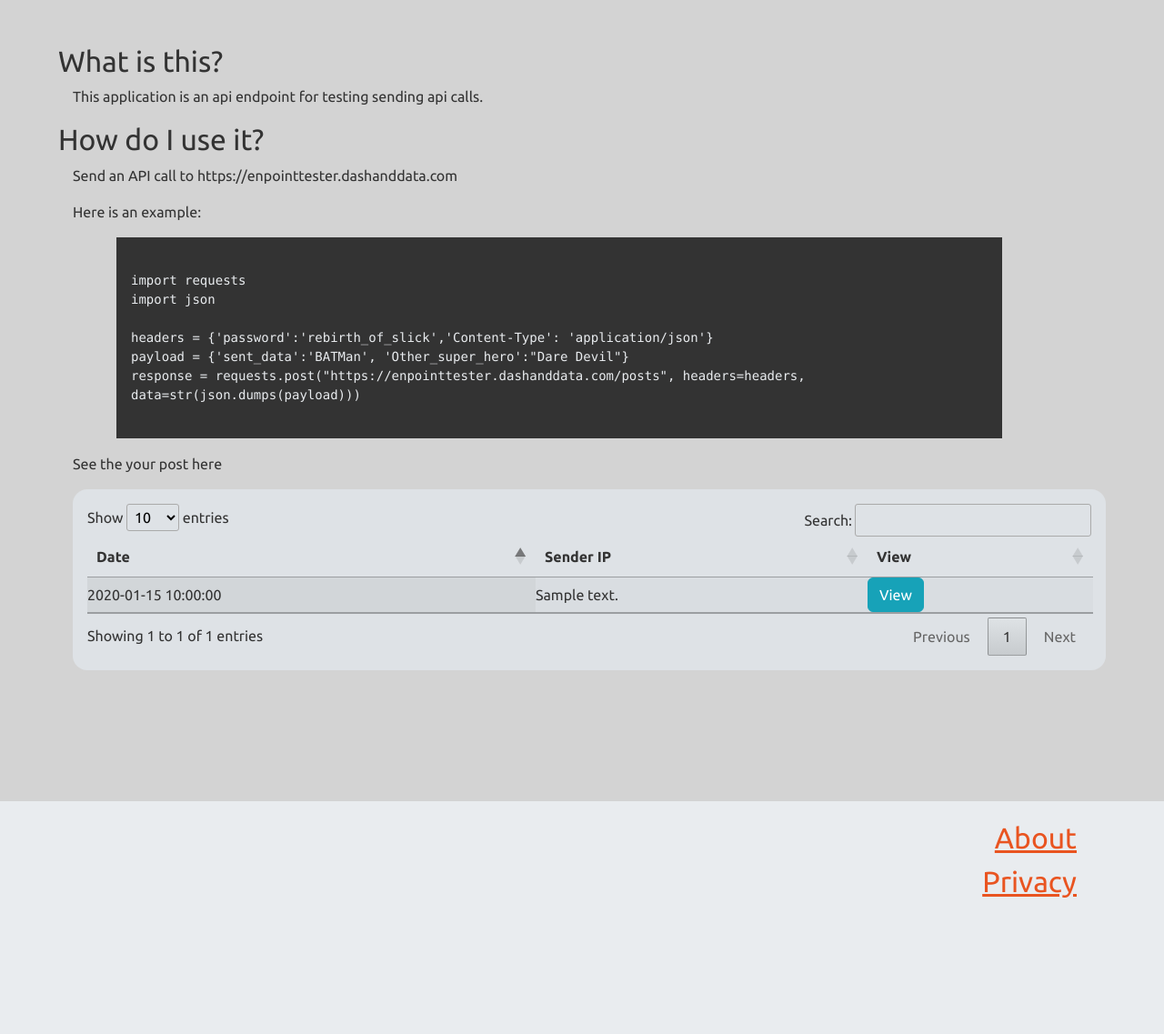
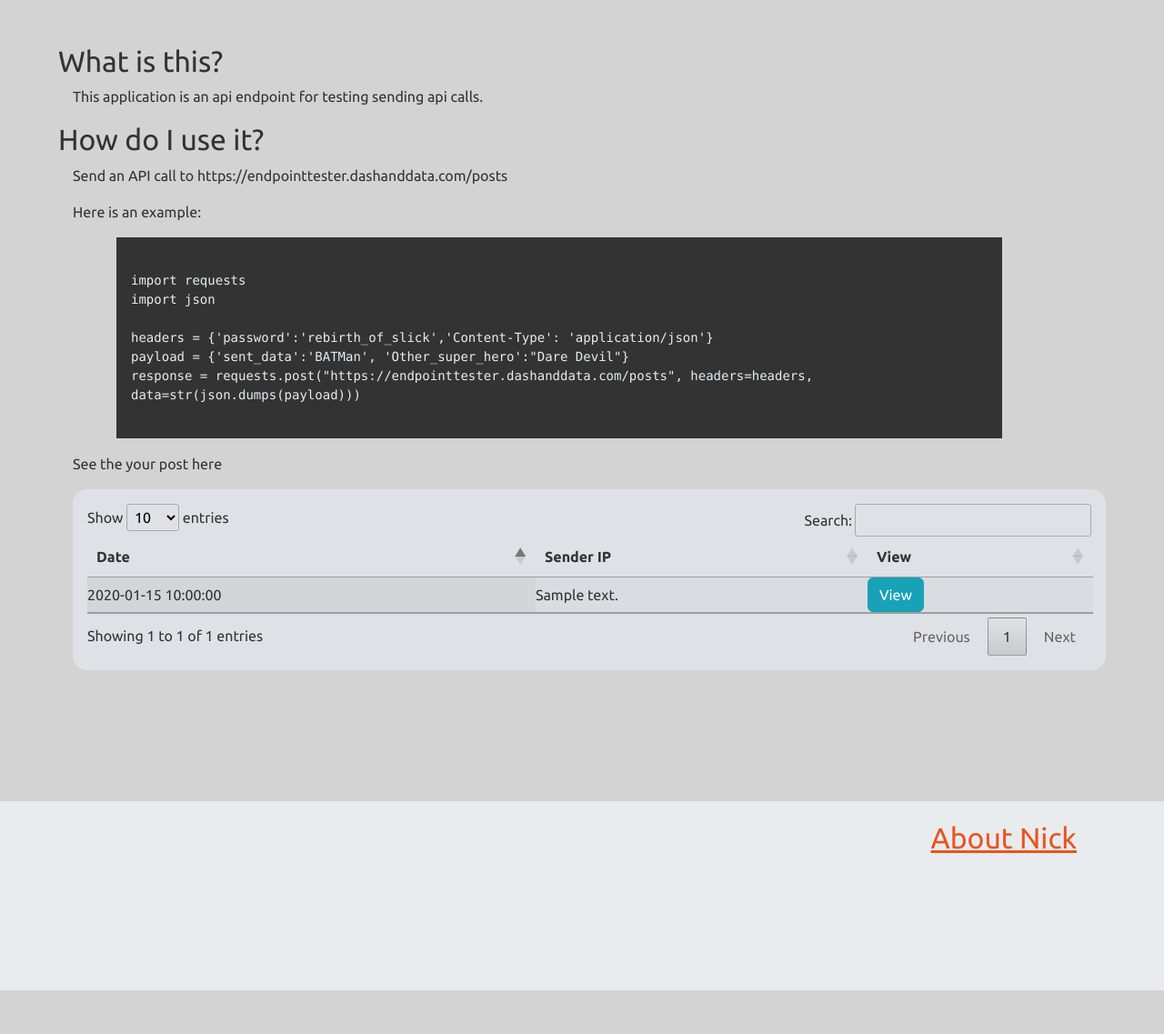
Before and after one commit to costa-rica/apiEndpointTester, a Flask app: template app_package/templates/home.html in a window 1280 px wide. Shown: the part 144-1281 px from the top of the page at 91% size. After the commit the page ends 1233 px from the top, so only its background shows below. Run offline with Flask 2, Linux system fonts and the light colour scheme; the template is opened without the code that fills it: most values are stand-ins (such as "Sample title", 1, 10 or a date in 2020); parts of the project's set-up code (start-up, migrations or seed data) failed here and were passed over.

Commit message:
edited home page html code snippet and webpage; fixed view post redirect from homepage to view_post page

```diff
--- a/app_package/templates/_layout.html
+++ b/app_package/templates/_layout.html
@@ -28,17 +28,15 @@
 
             <div class="logo">
 
-              <a  title="Title for big screen"
-                href="">
+
                 <img class="ws_logo_big" width="128" alt="API Tester PNG"
                 src="../static/images/api-test-128.png">
-              </a>
 
-              <a title="Title for little screen"
-                href="">
+
+
                 <img class="ws_logo_small"  alt="API Tester PNG"
                 src="../static/images/api-test-128.png">
-              </a>
+
 
             </div>
 
@@ -94,8 +92,8 @@
 
 <footer class="footer" id="footer_custom">
   <div class=footer_right>
-    <a class="footer_link_item" href="{{ url_for('main.home') }}">About</a>
-    <a class="footer_link_item" href="{{ url_for('main.home') }}">Privacy</a>
+    <a class="footer_link_item" href="https://iamnick.info">About Nick</a>
+    <!-- <a class="footer_link_item" href="{{ url_for('main.home') }}">Privacy</a> -->
   </div>
 </footer>
 
--- a/app_package/templates/home.html
+++ b/app_package/templates/home.html
@@ -19,7 +19,7 @@
 
       <div class="home_summary_sub">
 
-        <p>Send an API call to https://enpointtester.dashanddata.com</p>
+        <p>Send an API call to https://endpointtester.dashanddata.com/posts</p>
 
         <p>Here is an example:</p>
         <div class="code_block">
@@ -31,7 +31,7 @@
 
               headers = {'password':'rebirth_of_slick','Content-Type': 'application/json'}
               payload = {'sent_data':'BATMan', 'Other_super_hero':"Dare Devil"}
-              response = requests.post("https://enpointtester.dashanddata.com/posts", headers=headers, data=str(json.dumps(payload)))
+              response = requests.post("https://endpointtester.dashanddata.com/posts", headers=headers, data=str(json.dumps(payload)))
             </code>
           </pre>
 
```
Also changed, not shown: app_package/api/routes.py (+8 -4 lines), app_package/main/routes.py (+5 -16 lines).
